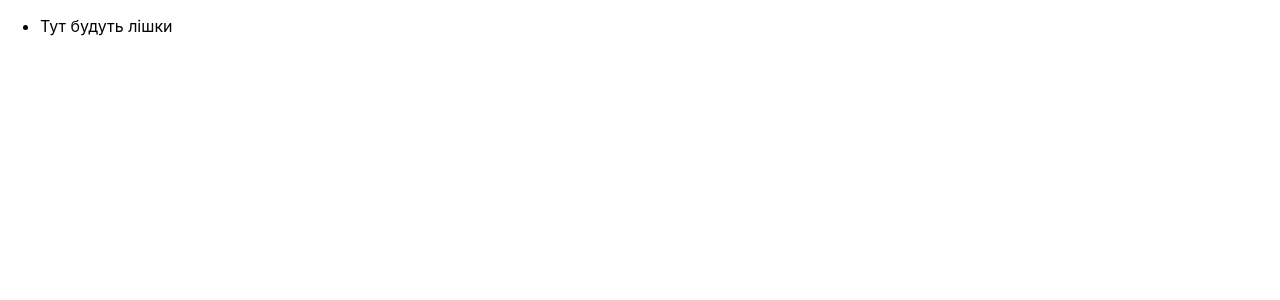
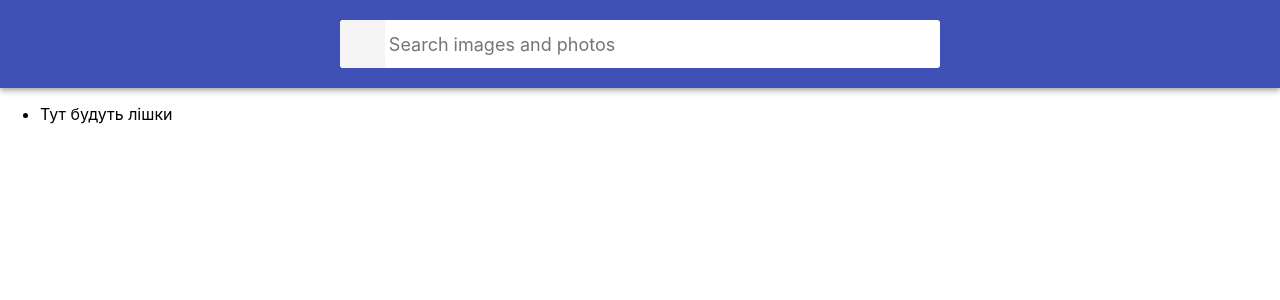
Before and after one commit to BondAndrii/goit-react-rhw-03-image-finder, a React (Create React App) app: page / in a window 1280 px wide. Shown: the top 300 px of the page. Built offline with nearby package versions, Linux system fonts and the light colour scheme; the HTML template or start-up script is replaced by a standard one.

Commit message:
create control input in Searchbar

```diff
--- a/src/components/App.jsx
+++ b/src/components/App.jsx
@@ -2,9 +2,12 @@
 
 import { ImageGallery } from "./ImageGallery/ImageGallery";
 
+import { Searchbar } from "./Searchbar/Searchbar";
+
 export const App = () => {
   return (
     <div>
+      <Searchbar/>
       <ImageGallery/>
     </div>
   );
--- a/src/components/ImageGallery/ImageGallery.jsx
+++ b/src/components/ImageGallery/ImageGallery.jsx
@@ -2,7 +2,7 @@
 
 export const ImageGallery = () => {
   return (
-    <ul class="gallery">
+    <ul className="gallery">
       <li>
         <p>Тут будуть лішки</p>
       </li>
--- a/src/components/Searchbar/Searchbar.jsx
+++ b/src/components/Searchbar/Searchbar.jsx
@@ -1,21 +1,43 @@
-import React from "react"
+import React, {Component} from "react"
 
-export const Searchbar = () => {
+import style from "./Searchbar.module.css"
+
+export class Searchbar extends Component {
+  state = {
+    search:'',
+  }
+  handleChange = event => {
+    this.setState({search: event.target.value})
+    console.log("onChange", event.currentTarget.value)
+
+  }
+
+  handleSubmit = (event) => {
+    event.preventDefault();
+    // this.setState({search: event.target.input.value})
+    console.log(this.state.search);
+  }
+  render() {
+    // console.log(event.target);
     return (
-    <header class="searchbar">
-  <form class="form">
-    <button type="submit" class="button">
-      <span class="button-label">Search</span>
+    <header className={style.Searchbar}>
+      <form className={style.SearchForm} onSubmit={this.handleSubmit}>
+        <button type="submit" className={style.SearchFormButton}>
+          <span className={style.SearchFormButtonLabel}>Search</span>
         </button>
 
         <input
-      class="input"
+            className={style.SearchFormInput}
+            value={this.state.search}
             type="text"
-      autocomplete="off"
-      autofocus
+            autoComplete="off"
+            autoFocus
             placeholder="Search images and photos"
+            onChange={this.handleChange}
         />
       </form>
     </header>
   )
   }
+
+}
--- /dev/null
+++ b/src/components/Searchbar/Searchbar.module.css
@@ -0,0 +1,72 @@
+.Searchbar {
+    top: 0;
+    left: 0;
+    position: sticky;
+    z-index: 1100;
+    display: flex;
+    justify-content: center;
+    align-items: center;
+    min-height: 64px;
+    padding-right: 24px;
+    padding-left: 24px;
+    padding-top: 12px;
+    padding-bottom: 12px;
+    color: #fff;
+    background-color: #3f51b5;
+    box-shadow: 0px 2px 4px -1px rgba(0, 0, 0, 0.2),
+        0px 4px 5px 0px rgba(0, 0, 0, 0.14), 0px 1px 10px 0px rgba(0, 0, 0, 0.12);
+}
+.SearchForm {
+    display: flex;
+    align-items: center;
+    width: 100%;
+    max-width: 600px;
+    background-color: #fff;
+    border-radius: 3px;
+    overflow: hidden;
+}
+.SearchFormButton {
+    display: inline-block;
+    width: 48px;
+    height: 48px;
+    border: 0;
+    /* background-image: url('https://image.flaticon.com/icons/svg/149/149852.svg'); */
+    background-size: 40%;
+    background-repeat: no-repeat;
+    background-position: center;
+    opacity: 0.6;
+    transition: opacity 250ms cubic-bezier(0.4, 0, 0.2, 1);
+    cursor: pointer;
+    outline: none;
+}
+
+.SearchFormButton:hover {
+    opacity: 1;
+}
+.SearchFormButtonLabel {
+    position: absolute;
+    width: 1px;
+    height: 1px;
+    padding: 0;
+    overflow: hidden;
+    clip: rect(0, 0, 0, 0);
+    white-space: nowrap;
+    clip-path: inset(50%);
+    border: 0;
+}
+
+.SearchFormInput {
+    display: inline-block;
+    width: 100%;
+    font: inherit;
+    font-size: 20px;
+    border: none;
+    outline: none;
+    padding-left: 4px;
+    padding-right: 4px;
+}
+
+.SearchFormInput::placeholder {
+    font: inherit;
+    font-size: 18px;
+}
--- a/public/index.html
+++ b/src/styles.css
@@ -1,74 +1,207 @@
-<!DOCTYPE html>
-<html lang="en">
-  <head>
-    <meta charset="utf-8" />
-    <link rel="icon" href="%PUBLIC_URL%/favicon.ico" />
-    <meta name="viewport" content="width=device-width, initial-scale=1" />
-    <meta name="theme-color" content="#000000" />
-    <meta
-      name="description"
-      content="Web site created using create-react-app"
-    />
-    <link rel="apple-touch-icon" href="%PUBLIC_URL%/logo192.png" />
-    <!--
-      manifest.json provides metadata used when your web app is installed on a
-      user's mobile device or desktop. See https://developers.google.com/web/fundamentals/web-app-manifest/
-    -->
-    <link rel="manifest" href="%PUBLIC_URL%/manifest.json" />
-    <!--
-      Notice the use of %PUBLIC_URL% in the tags above.
-      It will be replaced with the URL of the `public` folder during the build.
-      Only files inside the `public` folder can be referenced from the HTML.
+html {
+  box-sizing: border-box;
+  width: 100vw;
+  overflow-x: hidden;
+}
 
-      Unlike "/favicon.ico" or "favicon.ico", "%PUBLIC_URL%/favicon.ico" will
-      work correctly both with client-side routing and a non-root public URL.
-      Learn how to configure a non-root public URL by running `npm run build`.
-    -->
-    <title>React App</title>
+*,
+*::before,
+*::after {
+  box-sizing: inherit;
+}
 
-    <!-- Start Single Page Apps for GitHub Pages -->
-    <script type="text/javascript">
-      // Single Page Apps for GitHub Pages
-      // MIT License
-      // https://github.com/rafgraph/spa-github-pages
-      // This script checks to see if a redirect is present in the query string,
-      // converts it back into the correct url and adds it to the
-      // browser's history using window.history.replaceState(...),
-      // which won't cause the browser to attempt to load the new url.
-      // When the single page app is loaded further down in this file,
-      // the correct url will be waiting in the browser's history for
-      // the single page app to route accordingly.
-      (function (l) {
-        if (l.search[1] === '/') {
-          var decoded = l.search
-            .slice(1)
-            .split('&')
-            .map(function (s) {
-              return s.replace(/~and~/g, '&');
-            })
-            .join('?');
-          window.history.replaceState(
-            null,
-            null,
-            l.pathname.slice(0, -1) + decoded + l.hash
-          );
-        }
-      })(window.location);
-    </script>
-    <!-- End Single Page Apps for GitHub Pages -->
-  </head>
-  <body>
-    <noscript>You need to enable JavaScript to run this app.</noscript>
-    <div id="root"></div>
-    <!--
-      This HTML file is a template.
-      If you open it directly in the browser, you will see an empty page.
+body {
+  margin: 0;
+  font-family: -apple-system, BlinkMacSystemFont, 'Segoe UI', Roboto,
+    Oxygen-Sans, Ubuntu, Cantarell, 'Helvetica Neue', sans-serif;
+  color: #212121;
+  background-color: #fff;
+  -webkit-font-smoothing: antialiased;
+  -moz-osx-font-smoothing: grayscale;
+}
 
-      You can add webfonts, meta tags, or analytics to this file.
-      The build step will place the bundled scripts into the <body> tag.
+img {
+  display: block;
+  max-width: 100%;
+  height: auto;
+}
 
-      To begin the development, run `npm start` or `yarn start`.
-      To create a production bundle, use `npm run build` or `yarn build`.
-    -->
-  </body>
-</html>
+/*
+ * Стили компонента App
+ */
+.App {
+  display: grid;
+  grid-template-columns: 1fr;
+  grid-gap: 16px;
+  padding-bottom: 24px;
+}
+
+/*
+ * Стили компонента Searchbar
+ */
+.Searchbar {
+  top: 0;
+  left: 0;
+  position: sticky;
+  z-index: 1100;
+  display: flex;
+  justify-content: center;
+  align-items: center;
+  min-height: 64px;
+  padding-right: 24px;
+  padding-left: 24px;
+  padding-top: 12px;
+  padding-bottom: 12px;
+  color: #fff;
+  background-color: #3f51b5;
+  box-shadow: 0px 2px 4px -1px rgba(0, 0, 0, 0.2),
+    0px 4px 5px 0px rgba(0, 0, 0, 0.14), 0px 1px 10px 0px rgba(0, 0, 0, 0.12);
+}
+
+/*
+ * Стили компонента SearchForm
+ */
+.SearchForm {
+  display: flex;
+  align-items: center;
+  width: 100%;
+  max-width: 600px;
+  background-color: #fff;
+  border-radius: 3px;
+  overflow: hidden;
+}
+
+.SearchForm-button {
+  display: inline-block;
+  width: 48px;
+  height: 48px;
+  border: 0;
+  background-image: url('https://image.flaticon.com/icons/svg/149/149852.svg');
+  background-size: 40%;
+  background-repeat: no-repeat;
+  background-position: center;
+  opacity: 0.6;
+  transition: opacity 250ms cubic-bezier(0.4, 0, 0.2, 1);
+  cursor: pointer;
+  outline: none;
+}
+
+.SearchForm-button:hover {
+  opacity: 1;
+}
+
+.SearchForm-button-label {
+  position: absolute;
+  width: 1px;
+  height: 1px;
+  padding: 0;
+  overflow: hidden;
+  clip: rect(0, 0, 0, 0);
+  white-space: nowrap;
+  clip-path: inset(50%);
+  border: 0;
+}
+
+.SearchForm-input {
+  display: inline-block;
+  width: 100%;
+  font: inherit;
+  font-size: 20px;
+  border: none;
+  outline: none;
+  padding-left: 4px;
+  padding-right: 4px;
+}
+
+.SearchForm-input::placeholder {
+  font: inherit;
+  font-size: 18px;
+}
+
+/*
+ * Стили компонента ImageGallery
+ */
+.ImageGallery {
+  display: grid;
+  max-width: calc(100vw - 48px);
+  grid-template-columns: repeat(auto-fill, minmax(320px, 1fr));
+  grid-gap: 16px;
+  margin-top: 0;
+  margin-bottom: 0;
+  padding: 0;
+  list-style: none;
+  margin-left: auto;
+  margin-right: auto;
+}
+
+/*
+ * Стили компонента ImageGalleryItem
+ */
+.ImageGalleryItem {
+  border-radius: 2px;
+  box-shadow: 0px 1px 3px 0px rgba(0, 0, 0, 0.2),
+    0px 1px 1px 0px rgba(0, 0, 0, 0.14), 0px 2px 1px -1px rgba(0, 0, 0, 0.12);
+}
+
+.ImageGalleryItem-image {
+  width: 100%;
+  height: 260px;
+  object-fit: cover;
+  transition: transform 250ms cubic-bezier(0.4, 0, 0.2, 1);
+}
+
+.ImageGalleryItem-image:hover {
+  transform: scale(1.03);
+  cursor: zoom-in;
+}
+
+/*
+ * Стили компонента Modal
+ */
+
+.Overlay {
+  position: fixed;
+  top: 0;
+  left: 0;
+  width: 100vw;
+  height: 100vh;
+  display: flex;
+  justify-content: center;
+  align-items: center;
+  background-color: rgba(0, 0, 0, 0.8);
+  z-index: 1200;
+}
+
+.Modal {
+  max-width: calc(100vw - 48px);
+  max-height: calc(100vh - 24px);
+}
+
+/*
+* Стили компонента Buton (Load more)
+*/
+.Button {
+  padding: 8px 16px;
+  border-radius: 2px;
+  background-color: #3f51b5;
+  transition: all 250ms cubic-bezier(0.4, 0, 0.2, 1);
+  text-align: center;
+  display: inline-block;
+  color: #fff;
+  border: 0;
+  text-decoration: none;
+  cursor: pointer;
+  font-family: inherit;
+  font-size: 18px;
+  line-height: 24px;
+  font-style: normal;
+  font-weight: 500;
+  min-width: 180px;
+  box-shadow: 0px 3px 1px -2px rgba(0, 0, 0, 0.2),
+    0px 2px 2px 0px rgba(0, 0, 0, 0.14), 0px 1px 5px 0px rgba(0, 0, 0, 0.12);
+}
+
+.Button:hover,
+.Button:focus {
+  background-color: #303f9f;
+}
```
Lines whose indentation alone changed are shown as unchanged.
